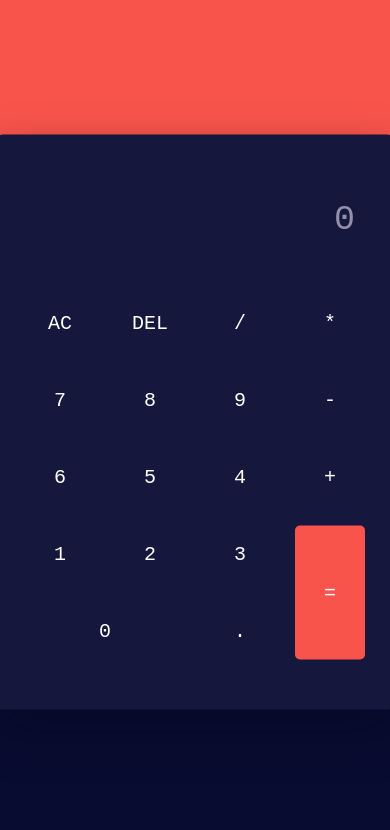
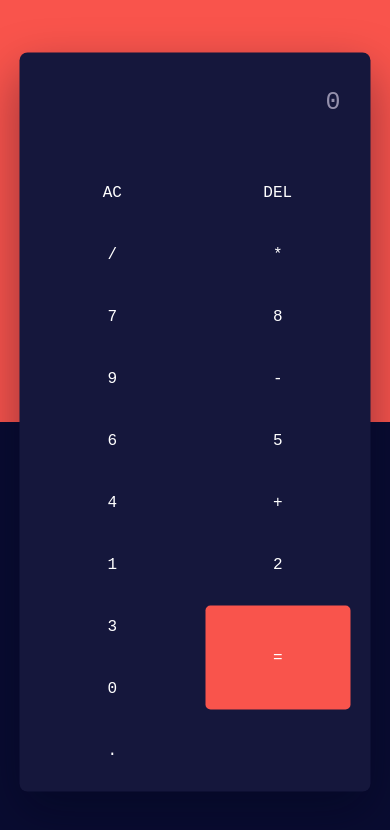
Before and after one commit to noorussabah123/Calculator-Project, a website: page index.html in a window 390 px wide. Drawn offline with Linux system fonts and the light colour scheme.

Commit message:
Added Media queries

```diff
--- a/index.css
+++ b/index.css
@@ -59,3 +59,44 @@
   input[type="button"][value="0"] {
     grid-column: span 2;
   }
+
+  /* Media Queries for Responsiveness */
+@media (max-width: 768px) {
+  .calculator {
+    width: 80%;
+    padding: 30px 20px;
+  }
+
+  .display input {
+    font-size: 28px;
+  }
+
+  .buttons input[type="button"] {
+    font-size: 18px;
+    padding: 15px;
+  }
+}
+
+@media (max-width: 600px) {
+  .calculator {
+    width: 90%;
+    padding: 20px;
+  }
+
+  .display input {
+    font-size: 25px;
+  }
+
+  .buttons {
+    grid-template-columns: repeat(2, 1fr);
+  }
+
+  input[type="button"][value="0"] {
+    grid-column: span 1;
+  }
+
+  .buttons input[type="button"] {
+    font-size: 16px;
+    padding: 12px;
+  }
+}
```
